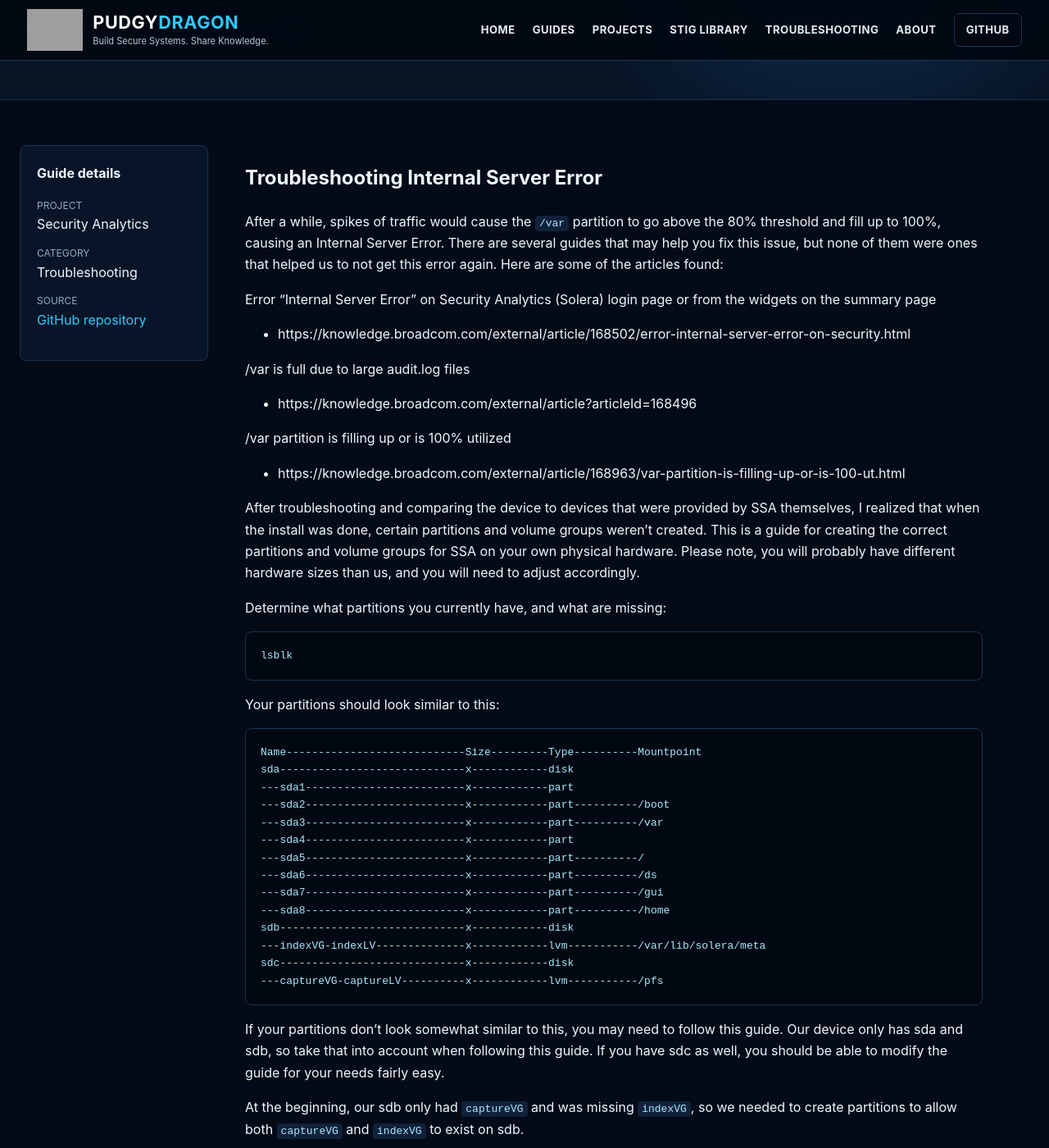
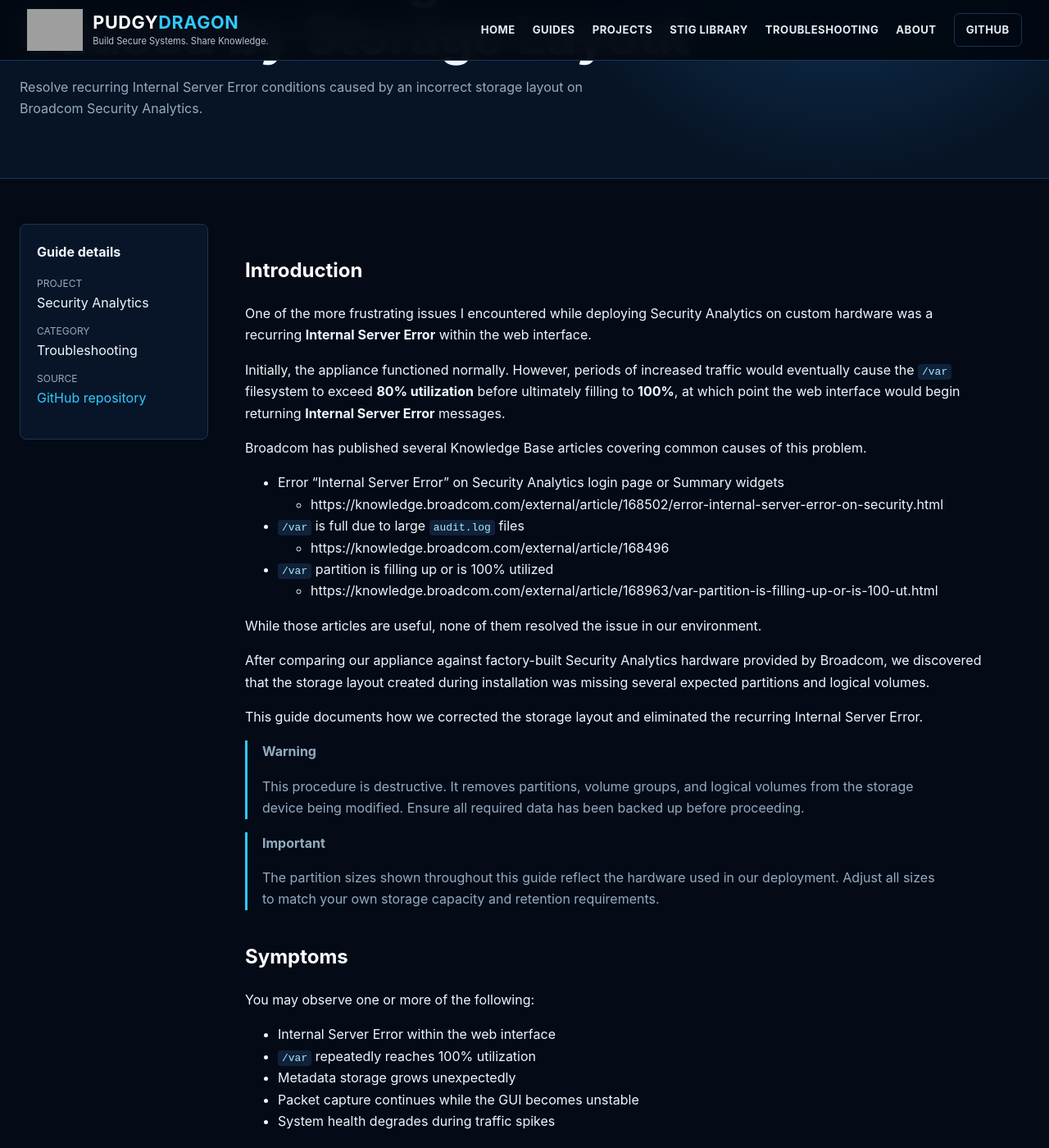
Before and after one commit to PudgyDragon/pudgydragon.github.io, a Jekyll site: the page built from _guides/security-analytics-troubleshoot-internal-server-error.md, in a window 1280 px wide and 1400 px high, scrolled down 238 px. Shown: the whole window at 82% size. Built offline with Jekyll 4.4.1, drawn with Linux system fonts in a browser that asks for light colours; some of the changed text lies outside the part shown; grey boxes are pictures that could not be loaded.

Commit message:
Update security-analytics-troubleshoot-internal-server-error.md

````diff
--- a/_guides/security-analytics-troubleshoot-internal-server-error.md
+++ b/_guides/security-analytics-troubleshoot-internal-server-error.md
@@ -1,74 +1,120 @@
 ---
-title: "Internal Server Error"
+title: "Troubleshooting Internal Server Error Caused by Storage Layout"
 project: "Security Analytics"
 category: "Troubleshooting"
-description: "A practical troubleshooting for Security Analytics."
+description: "Resolve recurring Internal Server Error conditions caused by an incorrect storage layout on Broadcom Security Analytics."
 source_url: "https://github.com/PudgyDragon/Security_Analytics/blob/main/Troubleshoot/Internal_Server_Error.md"
 ---
 
-# Troubleshooting Internal Server Error
-After a while, spikes of traffic would cause the `/var` partition to go above the 80% threshold and fill up to 100%, causing an
-Internal Server Error. There are several guides that may help you fix this issue, but none of them were ones that helped us
-to not get this error again. Here are some of the articles found:
+## Introduction
 
-Error "Internal Server Error" on Security Analytics (Solera) login page or from the widgets on the summary page
-- https://knowledge.broadcom.com/external/article/168502/error-internal-server-error-on-security.html
+One of the more frustrating issues I encountered while deploying Security Analytics on custom hardware was a recurring **Internal Server Error** within the web interface.
 
-/var is full due to large audit.log files
-- https://knowledge.broadcom.com/external/article?articleId=168496
+Initially, the appliance functioned normally. However, periods of increased traffic would eventually cause the `/var` filesystem to exceed **80% utilization** before ultimately filling to **100%**, at which point the web interface would begin returning **Internal Server Error** messages.
 
-/var partition is filling up or is 100% utilized
-- https://knowledge.broadcom.com/external/article/168963/var-partition-is-filling-up-or-is-100-ut.html
+Broadcom has published several Knowledge Base articles covering common causes of this problem.
 
+- Error "Internal Server Error" on Security Analytics login page or Summary widgets
+  - https://knowledge.broadcom.com/external/article/168502/error-internal-server-error-on-security.html
 
-After troubleshooting and comparing the device to devices that were provided by SSA themselves, I realized that when
-the install was done, certain partitions and volume groups weren't created. This is a guide for creating the correct
-partitions and volume groups for SSA on your own physical hardware. Please note, you will probably have different
-hardware sizes than us, and you will need to adjust accordingly.
+- `/var` is full due to large `audit.log` files
+  - https://knowledge.broadcom.com/external/article/168496
 
-Determine what partitions you currently have, and what are missing:
-```
+- `/var` partition is filling up or is 100% utilized
+  - https://knowledge.broadcom.com/external/article/168963/var-partition-is-filling-up-or-is-100-ut.html
+
+While those articles are useful, none of them resolved the issue in our environment.
+
+After comparing our appliance against factory-built Security Analytics hardware provided by Broadcom, we discovered that the storage layout created during installation was missing several expected partitions and logical volumes.
+
+This guide documents how we corrected the storage layout and eliminated the recurring Internal Server Error.
+
+> **Warning**
+>
+> This procedure is destructive. It removes partitions, volume groups, and logical volumes from the storage device being modified. Ensure all required data has been backed up before proceeding.
+
+> **Important**
+>
+> The partition sizes shown throughout this guide reflect the hardware used in our deployment. Adjust all sizes to match your own storage capacity and retention requirements.
+
+## Symptoms
+
+You may observe one or more of the following:
+
+- Internal Server Error within the web interface
+- `/var` repeatedly reaches 100% utilization
+- Metadata storage grows unexpectedly
+- Packet capture continues while the GUI becomes unstable
+- System health degrades during traffic spikes
+
+## Step 1 – Verify the Existing Storage Layout
+
+Begin by reviewing the current storage configuration.
+
+```bash
 lsblk
 ```
-Your partitions should look similar to this:
+
+A typical appliance should resemble the following layout.
+
+```text
+sda
+├── /boot
+├── /var
+├── /
+├── /ds
+├── /gui
+└── /home
+
+sdb
+└── indexVG/indexLV
+    └── /var/lib/solera/meta
+
+sdc
+└── captureVG/captureLV
+    └── /pfs
 ```
-Name----------------------------Size---------Type----------Mountpoint
-sda-----------------------------x------------disk
----sda1-------------------------x------------part
----sda2-------------------------x------------part----------/boot
----sda3-------------------------x------------part----------/var
----sda4-------------------------x------------part
----sda5-------------------------x------------part----------/
----sda6-------------------------x------------part----------/ds
----sda7-------------------------x------------part----------/gui
----sda8-------------------------x------------part----------/home
-sdb-----------------------------x------------disk
----indexVG-indexLV--------------x------------lvm-----------/var/lib/solera/meta
-sdc-----------------------------x------------disk
----captureVG-captureLV----------x------------lvm-----------/pfs
+
+Your hardware may differ, but separate logical volumes for metadata and packet storage should exist.
+
+In our environment, only `captureVG` existed. The metadata volume (`indexVG`) had never been created.
+
+## Step 2 – Remove the Existing Storage Configuration
+
+Delete the existing partitions from the storage device.
+
+Example:
+
+```bash
+fdisk /dev/sdb
 ```
-If your partitions don't look somewhat similar to this, you may need to follow this guide. Our device only has sda and sdb,
-so take that into account when following this guide. If you have sdc as well, you should be able to modify the guide
-for your needs fairly easy.
 
-At the beginning, our sdb only had `captureVG` and was missing `indexVG`, so we needed to create partitions to allow
-both `captureVG` and `indexVG` to exist on sdb.
+Delete each partition before writing the changes.
 
-First, you need to delete all partitions on storage device you are working on (sdb for the purpose of this guide):
 ```
-fdisk /dev/sdb
-d (delete)
-w (write)
+d
+w
 ```
-Check for any volume groups and remove them:
-```
+
+Remove any existing volume groups.
+
+```bash
 vgdisplay
 vgremove indexVG
 vgremove captureVG
 ```
-When creating partitions, it wasn't allowing for a larger than 2T size. This is how I changed that:
+
+## Step 3 – Initialize the Disk
+
+Large storage devices may require GPT before partitions larger than 2 TB can be created.
+
+```bash
+parted /dev/sdb
 ```
-parted /dev/sdb
+
+Example:
+
+```text
 mklabel gpt
 yes
 unit TB
@@ -76,85 +122,139 @@
 print
 quit
 ```
-Create two new partitions in sdb:
+
+## Step 4 – Create the Partitions
+
+Recreate the storage layout.
+
+```bash
+fdisk /dev/sdb
 ```
-fdisk /dev/sdb
-n (new)
-Leave all defaults except for the second prompt for partition size, which will be:
-+4T (this is the size we used)
-t (type)
-8e
-(sdb1 is created)
-n (new)
-Leave all defaults except for the second prompt for partition size, which will be:
-+36T (this is the size we used)
-t (type)
-8e
-(sdb2 is created)
-w (write)
-```
-Now, create two new volume groups:
-```
+
+Create two Linux LVM partitions.
+
+Example sizes used in our deployment:
+
+| Partition | Purpose | Size |
+|-----------|---------|------:|
+| sdb1 | Metadata | 4 TB |
+| sdb2 | Packet Capture | 36 TB |
+
+Adjust these values to match your environment.
+
+## Step 5 – Create Volume Groups
+
+Create separate volume groups.
+
+```bash
 vgcreate indexVG /dev/sdb1
 vgcreate captureVG /dev/sdb2
-vgdisplay (to make sure they were created)
 ```
-Create two new logical volumes
+
+Verify the volume groups.
+
+```bash
+vgdisplay
 ```
+
+## Step 6 – Create Logical Volumes
+
+Create the logical volumes.
+
+```bash
 lvcreate -L 3.9T -n indexLV indexVG
 lvcreate -L 36T -n captureLV captureVG
 ```
-Make two new directories
-```
-mkdir /captureVG
-mkdir /indexVG
-```
-Run the following commands to map and mount the logical volumes
-```
+
+Again, adjust the sizes as appropriate for your hardware.
+
+## Step 7 – Format and Mount the Volumes
+
+Format each logical volume.
+
+```bash
 mkfs.xfs /dev/mapper/indexVG-indexLV
 mkfs.xfs /dev/mapper/captureVG-captureLV
+```
+
+Mount the filesystems.
+
+```bash
 mount /dev/mapper/indexVG-indexLV /var/lib/solera/meta
 mount /dev/mapper/captureVG-captureLV /pfs
 ```
-Edit the `/etc/fstab` file to make sure you have all the components. Compared to our original box,
-this install was missing these ones:
+
+## Step 8 – Update `/etc/fstab`
+
+Verify the required mount entries exist.
+
+At minimum, ensure entries similar to the following are present.
+
+```text
+/dev/captureVG/captureLV    /pfs                  xfs   defaults,noatime,nodiratime,nobarrier,noauto,nosuid,nodev,allocsize=64m,nofail
+/dev/indexVG/indexLV        /var/lib/solera/meta xfs   defaults,noatime,nodiratime,nobarrier,noauto,nosuid,nodev,allocsize=8m,nofail
 ```
-tmpfs-------------------------/dev/shm------------------tmpfs-----defaults----------------------------------------------------------------------------0-0
-devpts------------------------/dev/pts------------------devpts----defaults----------------------------------------------------------------------------0-0
-sysfs-------------------------/sys----------------------sysfs-----defaults----------------------------------------------------------------------------0-0
-proc--------------------------/proc---------------------proc------defaults----------------------------------------------------------------------------0-0
-/dev/captureVG/captureLV------/pfs----------------------xfs-------defaults,noatime,nodiratime,nobarrier,noauto,nosuid,nodev,allocsize=64m,nofail------0-0
-/dev/indexVG/indexLV----------/var/lib/solera/meta------xfs-------defaults,noatime,nodiratime,nobarrier,noauto,nosuid,nodev,allocsize=8m,nofail-------0-0
 
-:wq! (save and quit)
+If these entries are missing, add them before rebooting.
+
+## Step 9 – Mount and Reboot
+
+Mount all configured filesystems.
+
+```bash
+mount
 ```
-Run the mount command, and reboot the system to finish your changes:
-```
-mount
+
+Reboot the appliance.
+
+```bash
 reboot
 ```
-After reboot, check that your partitions and volume groups are persisting:
+
+## Verification
+
+After the appliance starts:
+
+Verify the storage layout.
+
+```bash
+lsblk
 ```
-lsblk
+
+Verify the volume groups.
+
+```bash
 vgdisplay
 ```
-Please note, after the reboot our sda and sdb switched names. If your system is similar to ours, the partitions should come out similar to this:
-```
-Name----------------------------------Size------------Type----------------Mountpoint
-sda-----------------------------------x---------------disk
----sda1-------------------------------x---------------part
-------indexVG-indexLV-----------------x---------------lvm-----------------/var/lib/solera/meta
----sda2-------------------------------x---------------part
-------captureVG-captureLV-------------x---------------lvm-----------------/pfs
-sdb-----------------------------------x---------------disk
----sdb1-------------------------------x---------------part
----sdb2-------------------------------x---------------part----------------/boot
----sdb3-------------------------------x---------------part----------------/var
----sdb4-------------------------------x---------------part
----sdb5-------------------------------x---------------part----------------/
----sdb6-------------------------------x---------------part----------------/ds
----sdb7-------------------------------x---------------part----------------/gui
----sdb8-------------------------------x---------------part----------------/home
-```
 
-I hope this guide helps you.
+In our environment, the operating system reassigned disk names after the reboot.
+
+For example:
+
+- Original `sdb` became `sda`
+- Original `sda` became `sdb`
+
+This is expected on some hardware platforms.
+
+Confirm:
+
+- `/pfs` is mounted.
+- `/var/lib/solera/meta` is mounted.
+- Packet capture resumes normally.
+- Metadata generation resumes normally.
+- `/var` no longer grows uncontrollably during periods of heavy traffic.
+
+## Troubleshooting
+
+If `/var` continues to fill:
+
+- Verify `indexVG` exists.
+- Verify `/var/lib/solera/meta` is mounted.
+- Confirm metadata is not being written to the root filesystem.
+- Compare your storage layout against a known-good appliance.
+
+If `lsblk` does not resemble a factory appliance, additional storage configuration may still be required.
+
+> **Field Note**
+>
+> This issue took considerably longer to diagnose than it should have because the symptoms suggested an application problem rather than a storage configuration issue. Only after comparing our appliance against Broadcom-provided hardware did we discover that the installation had never created the expected metadata volume. Once the storage layout matched the factory appliances, the recurring Internal Server Errors disappeared—even during traffic spikes that had previously filled `/var` to 100%.
````
